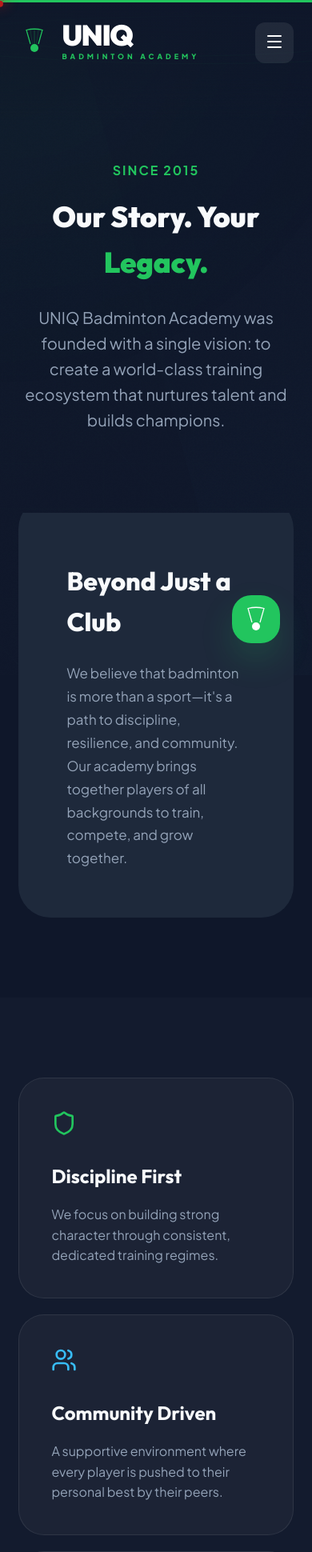
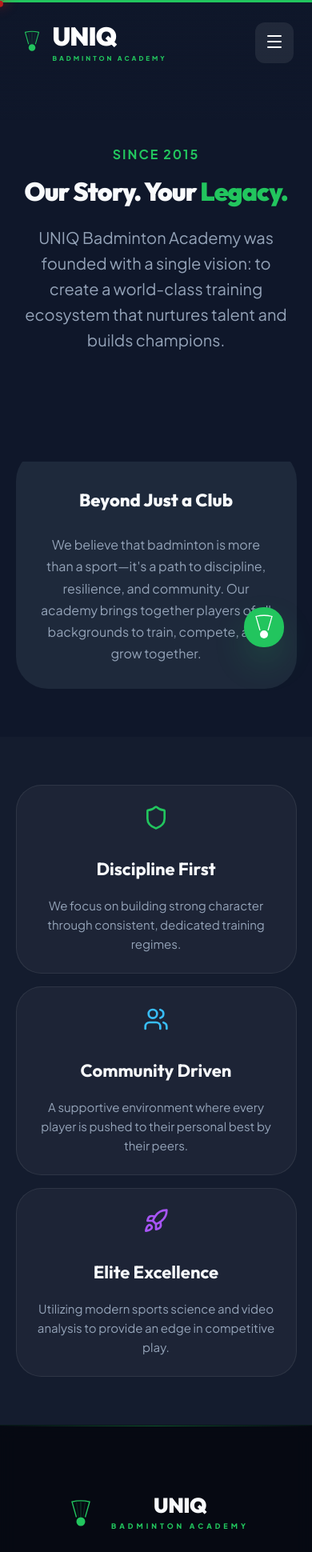
Before and after one commit to ChargeMOD-CMD/uniqbadmintonacademy, a React (Vite) app: page /uniqbadmintonacademy/about in a window 390 px wide. Shown: the top 1940 px of the page at 80% size. Built offline with nearby package versions, Linux system fonts and the light colour scheme.

Commit message:
fix: comprehensive mobile responsiveness and text alignment fixes

```diff
--- a/src/components/ChatBot.jsx
+++ b/src/components/ChatBot.jsx
@@ -63,7 +63,7 @@ export const ChatBot = () => {
             exit={{ opacity: 0, y: 50, scale: 0.9, filter: "blur(10px)" }}
             className="glass-card chat-window"
             style={{
-              width: "clamp(300px, 90vw, 400px)", height: 550, marginBottom: 24,
+              width: "clamp(280px, 92vw, 400px)", height: "clamp(450px, 70vh, 550px)", marginBottom: 24,
               display: "flex", flexDirection: "column", border: `1px solid ${theme.colors.accent}40`,
               boxShadow: `0 30px 60px rgba(0,0,0,0.5)`, overflow: "hidden",
               position: "relative"
--- a/src/components/Layout.jsx
+++ b/src/components/Layout.jsx
@@ -184,20 +184,20 @@ export const Layout = ({ children }) => {
 
       <nav style={{
         position: "fixed", top: 0, left: 0, right: 0, zIndex: 1000,
-        padding: scrolled ? "12px 6%" : "28px 6%",
+        padding: scrolled ? "12px clamp(12px, 4%, 28px)" : "28px clamp(12px, 6%, 28px)",
         background: scrolled ? "rgba(15, 23, 42, 0.96)" : "transparent",
         backdropFilter: scrolled ? "blur(24px)" : "none",
         borderBottom: scrolled ? `1px solid ${theme.colors.accent}30` : "none",
         transition: "all 0.6s cubic-bezier(0.16, 1, 0.3, 1)",
         display: "flex", alignItems: "center", justifyContent: "space-between"
       }}>
-        <Link to="/" style={{ display: "flex", alignItems: "center", gap: 14, textDecoration: "none", color: "inherit" }}>
+        <Link to="/" style={{ display: "flex", alignItems: "center", gap: "clamp(8px, 2vw, 14px)", textDecoration: "none", color: "inherit" }}>
           <motion.div whileHover={{ rotate: 360, scale: 1.1 }} transition={{ duration: 0.8, type: "spring" }}>
-            <ShuttlecockIcon size={40} />
+            <ShuttlecockIcon size={34} />
           </motion.div>
           <div>
-            <h1 style={{ fontSize: 30, fontWeight: 950, letterSpacing: "-1.5px", lineHeight: 0.85, color: "#fff" }}>UNIQ</h1>
-            <p style={{ fontSize: 9, fontWeight: 800, color: theme.colors.accent, letterSpacing: "4px", textTransform: "uppercase", marginTop: 4 }}>Badminton Academy</p>
+            <h1 style={{ fontSize: "clamp(20px, 4vw, 30px)", fontWeight: 950, letterSpacing: "-1.5px", lineHeight: 0.85, color: "#fff" }}>UNIQ</h1>
+            <p style={{ fontSize: 8, fontWeight: 800, color: theme.colors.accent, letterSpacing: "3px", textTransform: "uppercase", marginTop: 4 }}>Badminton Academy</p>
           </div>
         </Link>
 
@@ -251,7 +251,8 @@ export const Layout = ({ children }) => {
             style={{
               position: "fixed", inset: 0, background: "rgba(15, 23, 42, 0.98)",
               backdropFilter: "blur(20px)", zIndex: 1200, display: "flex",
-              flexDirection: "column", padding: "100px 10%", gap: 40
+              flexDirection: "column", padding: "clamp(80px, 15vh, 120px) 10%", gap: "clamp(20px, 5vh, 40px)",
+              alignItems: "center", textAlign: "center"
             }}
           >
             <button
@@ -265,7 +266,7 @@ export const Layout = ({ children }) => {
                 key={link.name}
                 to={link.path}
                 onClick={() => setMobileMenu(false)}
-                style={{ fontSize: 32, fontWeight: 900, color: "#fff", textDecoration: "none" }}
+                style={{ fontSize: "clamp(24px, 8vw, 36px)", fontWeight: 900, color: "#fff", textDecoration: "none", textTransform: "uppercase", letterSpacing: "2px" }}
               >
                 {link.name}
               </Link>
@@ -273,7 +274,7 @@ export const Layout = ({ children }) => {
             <Link
               to="/trial"
               onClick={() => setMobileMenu(false)}
-              style={{ padding: "20px", background: theme.colors.accent, color: "#fff", textAlign: "center", borderRadius: 16, fontSize: 18, fontWeight: 900 }}
+              style={{ padding: "18px 48px", background: theme.colors.accent, color: "#fff", textAlign: "center", borderRadius: 16, fontSize: 18, fontWeight: 900, textTransform: "uppercase", letterSpacing: "2px", marginTop: 20, width: "fit-content" }}
             >
               IGNITE NOW
             </Link>
@@ -296,33 +297,35 @@ export const Layout = ({ children }) => {
       </main>
 
       <footer style={{
-        padding: "140px 6% 40px", background: "rgba(4, 7, 13, 0.8)", borderTop: `1px solid ${theme.colors.accent}15`,
+        padding: "clamp(60px, 10vh, 140px) 5% 40px", background: "rgba(4, 7, 13, 0.8)", borderTop: `1px solid ${theme.colors.accent}15`,
         color: theme.colors.text, position: "relative", overflow: "hidden", zIndex: 20, backdropFilter: "blur(10px)"
       }}>
         <div style={{ position: "absolute", top: 0, left: 0, width: "100%", height: 1, background: `linear-gradient(90deg, transparent, ${theme.colors.accent}, transparent)`, opacity: 0.4 }} />
         <div style={{ display: "grid", gridTemplateColumns: "2fr 1fr 1fr 1fr", gap: 60, marginBottom: 100, position: "relative", zIndex: 1 }} className="responsive-grid">
-          <div style={{ maxWidth: 450 }}>
-            <div style={{ display: "flex", alignItems: "center", gap: 16, marginBottom: 36 }}>
+          <div style={{ maxWidth: 450 }} className="mobile-text-center">
+            <div style={{ display: "flex", alignItems: "center", gap: 16, marginBottom: 36 }} className="mobile-flex-center">
               <ShuttlecockIcon size={44} />
-              <h2 style={{ fontSize: 36, fontWeight: 950, letterSpacing: "-1.5px" }}>UNIQ</h2>
-              <p style={{ fontSize: 9, fontWeight: 800, color: theme.colors.accent, letterSpacing: "4px", textTransform: "uppercase", marginTop: 4 }}>Badminton Academy</p>
+              <div>
+                <h2 style={{ fontSize: 36, fontWeight: 950, letterSpacing: "-1.5px", lineHeight: 1 }}>UNIQ</h2>
+                <p style={{ fontSize: 9, fontWeight: 800, color: theme.colors.accent, letterSpacing: "4px", textTransform: "uppercase", marginTop: 4 }}>Badminton Academy</p>
+              </div>
             </div>
-            <p style={{ color: theme.colors.textMuted, fontSize: 17, lineHeight: 1.85, marginBottom: 40, opacity: 0.8 }}>We aren't a school. We are a sanctuary for those who seek to redefine the limits of human agility. Welcome to the Quantum era of Badminton.</p>
+            <p style={{ color: theme.colors.textMuted, fontSize: 16, lineHeight: 1.85, marginBottom: 40, opacity: 0.8 }}>We aren't a school. We are a sanctuary for those who seek to redefine the limits of human agility. Welcome to the Quantum era of Badminton.</p>
           </div>
-          <div>
-            <h4 style={{ fontSize: 13, fontWeight: 900, marginBottom: 36, textTransform: "uppercase", letterSpacing: "3px", color: theme.colors.accent }}>Protocols</h4>
+          <div className="mobile-text-center">
+            <h4 style={{ fontSize: 13, fontWeight: 900, marginBottom: "clamp(20px, 4vw, 36px)", textTransform: "uppercase", letterSpacing: "3px", color: theme.colors.accent }}>Protocols</h4>
             <div style={{ display: "flex", flexDirection: "column", gap: 20 }}>
               {navLinks.map(link => (
                 <Link key={link.name} to={link.path} style={{ color: theme.colors.textMuted, textDecoration: "none", fontSize: 15, fontWeight: 600, transition: "0.3s" }} onMouseEnter={e => e.target.style.color = "#fff"}>{link.name}</Link>
               ))}
             </div>
           </div>
-          <div>
-            <h4 style={{ fontSize: 13, fontWeight: 900, marginBottom: 36, textTransform: "uppercase", letterSpacing: "3px", color: theme.colors.accent }}>The Node</h4>
-            <div style={{ display: "flex", flexDirection: "column", gap: 28 }}>
-              <div style={{ display: "flex", alignItems: "center", gap: 16, color: theme.colors.textMuted }}><MapPin size={20} color={theme.colors.accent} /><span style={{ fontSize: 15 }}>The Quantum Vault, Kellys, Chennai</span></div>
-              <div style={{ display: "flex", alignItems: "center", gap: 16, color: theme.colors.textMuted }}><Phone size={20} color={theme.colors.accent} /><span style={{ fontSize: 15 }}>+91 75502 28654</span></div>
-              <div style={{ display: "flex", alignItems: "center", gap: 16, color: theme.colors.textMuted }}><Mail size={20} color={theme.colors.accent} /><span style={{ fontSize: 15 }}>nexus@uniqbadminton.com</span></div>
+          <div className="mobile-text-center">
+            <h4 style={{ fontSize: 13, fontWeight: 900, marginBottom: "clamp(20px, 4vw, 36px)", textTransform: "uppercase", letterSpacing: "3px", color: theme.colors.accent }}>The Node</h4>
+            <div style={{ display: "flex", flexDirection: "column", gap: 20 }}>
+              <div style={{ display: "flex", alignItems: "center", gap: 16, color: theme.colors.textMuted }} className="mobile-flex-center"><MapPin size={20} color={theme.colors.accent} /><span style={{ fontSize: 15 }}>The Quantum Vault, Kellys, Chennai</span></div>
+              <div style={{ display: "flex", alignItems: "center", gap: 16, color: theme.colors.textMuted }} className="mobile-flex-center"><Phone size={20} color={theme.colors.accent} /><span style={{ fontSize: 15 }}>+91 75502 28654</span></div>
+              <div style={{ display: "flex", alignItems: "center", gap: 16, color: theme.colors.textMuted }} className="mobile-flex-center"><Mail size={20} color={theme.colors.accent} /><span style={{ fontSize: 15 }}>nexus@uniqbadminton.com</span></div>
             </div>
           </div>
         </div>
--- a/src/index.css
+++ b/src/index.css
@@ -22,12 +22,14 @@
   }
 }
 
-body {
+html, body {
   font-family: 'Plus Jakarta Sans', sans-serif;
   background-color: var(--primary);
   color: var(--text);
   overflow-x: hidden;
   line-height: 1.6;
+  width: 100%;
+  position: relative;
 }
 
 h1, h2, h3, h4, h5, h6 {
@@ -126,12 +128,14 @@ a, button {
 
 @media (max-width: 768px) {
   section {
-    padding-left: 6% !important;
-    padding-right: 6% !important;
+    padding-left: 5% !important;
+    padding-right: 5% !important;
+    padding-top: 60px !important;
+    padding-bottom: 60px !important;
   }
 
   .glass-card {
-    padding: 30px !important;
+    padding: 24px !important;
   }
 
   /* Footer Mobile Fix */
@@ -143,28 +147,53 @@ a, button {
 
   .footer-links {
     justify-content: center !important;
+    flex-wrap: wrap;
   }
 
   /* 🖼️ Grid Image Harmony on Mobile */
   .responsive-grid > div[style*="backgroundImage"] {
-    min-height: 400px !important;
+    min-height: 300px !important;
+  }
+
+  .mobile-text-center {
+    text-align: center !important;
+  }
+
+  .mobile-flex-center {
+    justify-content: center !important;
   }
 }
 
 @media (max-width: 480px) {
-  h1 { font-size: 36px !important; }
-  h2 { font-size: 28px !important; }
+  h1 {
+    font-size: 32px !important;
+    line-height: 1.1 !important;
+    letter-spacing: -1px !important;
+  }
+  h2 {
+    font-size: 26px !important;
+    line-height: 1.2 !important;
+    letter-spacing: -0.5px !important;
+  }
+  h3 { font-size: 22px !important; }
+
   .chat-toggle {
-    width: 60px !important;
-    height: 60px !important;
-    bottom: 20px !important;
-    right: 20px !important;
+    width: 50px !important;
+    height: 50px !important;
+    bottom: 15px !important;
+    right: 15px !important;
   }
   .responsive-grid {
-    gap: 20px !important;
+    gap: 16px !important;
   }
   .glass-card {
-    padding: 24px !important;
+    padding: 20px !important;
+    border-radius: 20px !important;
+  }
+
+  /* Reset aggressive letter-spacing */
+  .holographic-text {
+    letter-spacing: -1px !important;
   }
 }
 
--- a/src/pages/About.jsx
+++ b/src/pages/About.jsx
@@ -40,11 +40,11 @@ export const About = () => {
         }}>
           <div style={{ backgroundImage: `url('${import.meta.env.BASE_URL}about.png')`, backgroundSize: "cover", backgroundPosition: "center" }} />
           <div style={{
-            background: theme.colors.secondary, padding: 60, display: "flex",
+            background: theme.colors.secondary, padding: "clamp(30px, 8vw, 60px)", display: "flex",
             flexDirection: "column", justifyContent: "center"
-          }}>
-            <h3 style={{ fontSize: 32, fontWeight: 800, marginBottom: 24 }}>Beyond Just a Club</h3>
-            <p style={{ color: theme.colors.textMuted, fontSize: 17, lineHeight: 1.7 }}>
+          }} className="mobile-text-center">
+            <h3 style={{ fontSize: "clamp(24px, 4vw, 32px)", fontWeight: 800, marginBottom: 24 }}>Beyond Just a Club</h3>
+            <p style={{ color: theme.colors.textMuted, fontSize: 16, lineHeight: 1.7 }}>
               We believe that badminton is more than a sport—it's a path to discipline, resilience, and community. Our academy brings together players of all backgrounds to train, compete, and grow together.
             </p>
           </div>
@@ -65,11 +65,12 @@ export const About = () => {
               whileInView={{ opacity: 1, y: 0 }}
               viewport={{ once: true }}
               transition={{ delay: i * 0.1 }}
-              style={{ padding: 40, background: theme.colors.glass, borderRadius: 32, border: `1px solid ${theme.colors.glassBorder}` }}
+              style={{ padding: "clamp(24px, 5vw, 40px)", background: theme.colors.glass, borderRadius: 32, border: `1px solid ${theme.colors.glassBorder}` }}
+              className="mobile-text-center"
             >
-              <div style={{ marginBottom: 24 }}>{v.icon}</div>
-              <h3 style={{ fontSize: 24, fontWeight: 700, marginBottom: 16 }}>{v.title}</h3>
-              <p style={{ color: theme.colors.textMuted, fontSize: 16, lineHeight: 1.6 }}>{v.desc}</p>
+              <div style={{ marginBottom: 24 }} className="mobile-flex-center">{v.icon}</div>
+              <h3 style={{ fontSize: 22, fontWeight: 700, marginBottom: 16 }}>{v.title}</h3>
+              <p style={{ color: theme.colors.textMuted, fontSize: 15, lineHeight: 1.6 }}>{v.desc}</p>
             </motion.div>
           ))}
         </div>
--- a/src/pages/Coaches.jsx
+++ b/src/pages/Coaches.jsx
@@ -44,16 +44,16 @@ export const Coaches = () => {
       {/* Hero Image for Coaches */}
       <section style={{ padding: "0 6% 80px" }}>
         <div style={{
-          height: 400, borderRadius: 40, overflow: "hidden",
+          height: "clamp(300px, 40vh, 400px)", borderRadius: "clamp(24px, 5vw, 40px)", overflow: "hidden",
           backgroundImage: `url('${import.meta.env.BASE_URL}coaches.png')`, backgroundSize: "cover", backgroundPosition: "center",
-          display: "flex", alignItems: "flex-end", padding: 60
+          display: "flex", alignItems: "flex-end", padding: "clamp(24px, 6vw, 60px)"
         }}>
           <div style={{
-            padding: "24px 40px", borderRadius: 24, background: "rgba(15, 23, 42, 0.6)",
+            padding: "clamp(20px, 4vw, 24px) clamp(24px, 5vw, 40px)", borderRadius: 24, background: "rgba(15, 23, 42, 0.6)",
             backdropFilter: "blur(20px)", border: `1px solid ${theme.colors.glassBorder}`
-          }}>
-            <h2 style={{ fontSize: 32, fontWeight: 800 }}>Master Your Craft</h2>
-            <p style={{ color: theme.colors.textMuted }}>Personalized guidance for every player.</p>
+          }} className="mobile-text-center">
+            <h2 style={{ fontSize: "clamp(24px, 4vw, 32px)", fontWeight: 800 }}>Master Your Craft</h2>
+            <p style={{ color: theme.colors.textMuted, fontSize: "clamp(14px, 3vw, 16px)" }}>Personalized guidance for every player.</p>
           </div>
         </div>
       </section>
@@ -66,8 +66,8 @@ export const Coaches = () => {
             whileInView={{ opacity: 1, y: 0 }}
             viewport={{ once: true }}
             transition={{ delay: i * 0.1 }}
-            className="glass-card"
-            style={{ padding: 50, textAlign: "center" }}
+            className="glass-card mobile-text-center"
+            style={{ padding: "clamp(30px, 8vw, 50px)", textAlign: "center" }}
           >
             <div style={{
               width: 100, height: 100, borderRadius: "50%", background: `${c.color}15`,
--- a/src/pages/Enroll.jsx
+++ b/src/pages/Enroll.jsx
@@ -56,7 +56,7 @@ export const Enroll = () => {
               initial={{ opacity: 0, y: 20 }}
               animate={{ opacity: 1, y: 0 }}
               className="glass-card"
-              style={{ padding: "60px", textAlign: "center" }}
+              style={{ padding: "clamp(30px, 8vw, 60px)", textAlign: "center" }}
             >
               <div style={{ display: "grid", gridTemplateColumns: "1fr 1fr", gap: 30, marginBottom: 40 }} className="responsive-grid">
                 <a
@@ -115,7 +115,7 @@ export const Enroll = () => {
               animate={{ opacity: 1 }}
               onSubmit={handleFormSubmit}
               className="glass-card"
-              style={{ padding: 60 }}
+              style={{ padding: "clamp(30px, 8vw, 60px)" }}
             >
               <div style={{ display: "grid", gridTemplateColumns: "1fr 1fr", gap: 24, marginBottom: 24 }} className="responsive-grid">
                 <div>
--- a/src/pages/Facilities.jsx
+++ b/src/pages/Facilities.jsx
@@ -21,16 +21,16 @@ export const Facilities = () => {
       {/* Main Image */}
       <section style={{ padding: "0 6% 100px" }}>
         <div className="responsive-grid" style={{
-          display: "grid", gridTemplateColumns: "repeat(auto-fit, minmax(400px, 1fr))",
+          display: "grid", gridTemplateColumns: "repeat(auto-fit, minmax(280px, 1fr))",
           gap: 30, background: theme.colors.secondary, borderRadius: 40, overflow: "hidden"
         }}>
           <div style={{ backgroundImage: `url('${import.meta.env.BASE_URL}court.png')`, backgroundSize: "cover", backgroundPosition: "center", minHeight: 400 }} />
-          <div style={{ padding: 60, display: "flex", flexDirection: "column", justifyContent: "center" }}>
-            <h2 style={{ fontSize: 36, fontWeight: 800, marginBottom: 24 }}>Professional Infrastructure</h2>
-            <p style={{ color: theme.colors.textMuted, fontSize: 18, lineHeight: 1.7, marginBottom: 40 }}>
+          <div style={{ padding: "clamp(30px, 8vw, 60px)", display: "flex", flexDirection: "column", justifyContent: "center" }} className="mobile-text-center">
+            <h2 style={{ fontSize: "clamp(28px, 4vw, 36px)", fontWeight: 800, marginBottom: 24 }}>Professional Infrastructure</h2>
+            <p style={{ color: theme.colors.textMuted, fontSize: "clamp(16px, 3vw, 18px)", lineHeight: 1.7, marginBottom: 40 }}>
               Our facility spans over 12,000 sq.ft featuring 8 professional-grade courts. We've invested in the best technology to ensure that your training is effective, safe, and professional.
             </p>
-            <div style={{ display: "grid", gridTemplateColumns: "1fr 1fr", gap: 30 }} className="responsive-grid">
+            <div style={{ display: "grid", gridTemplateColumns: "repeat(auto-fit, minmax(140px, 1fr))", gap: 30 }} className="responsive-grid">
               {items.map((item, i) => (
                 <div key={i}>
                   <div style={{ marginBottom: 16 }}>{item.icon}</div>
--- a/src/pages/FreeTrial.jsx
+++ b/src/pages/FreeTrial.jsx
@@ -57,11 +57,11 @@ export const FreeTrial = () => {
         >
           <div style={{ backgroundImage: `url('${import.meta.env.BASE_URL}trial.png')`, backgroundSize: "cover", backgroundPosition: "center", minHeight: 600 }} />
 
-          <div style={{ padding: 60, display: "flex", flexDirection: "column", justifyContent: "center" }}>
-            <div style={{ display: "flex", gap: 8, marginBottom: 24 }}>
+          <div style={{ padding: "clamp(30px, 8vw, 60px)", display: "flex", flexDirection: "column", justifyContent: "center" }} className="mobile-text-center">
+            <div style={{ display: "flex", gap: 8, marginBottom: 24 }} className="mobile-flex-center">
               {[...Array(5)].map((_, i) => <Star key={i} size={16} fill={theme.colors.gold} color={theme.colors.gold} />)}
             </div>
-            <h2 style={{ fontSize: 42, fontWeight: 950, marginBottom: 28, letterSpacing: "-1.5px" }}>The Evaluation Protocol</h2>
+            <h2 style={{ fontSize: "clamp(32px, 5vw, 42px)", fontWeight: 950, marginBottom: 28, letterSpacing: "-1.5px", lineHeight: 1 }}>The Evaluation Protocol</h2>
             <p style={{ color: theme.colors.textMuted, fontSize: 18, lineHeight: 1.8, marginBottom: 48 }}>
               Experience the UNIQ difference. Our 60-minute evaluation protocol includes technical baseline assessment, footwork calibration, and a customized growth roadmap.
             </p>
@@ -131,7 +131,7 @@ export const FreeTrial = () => {
           }}
         >
           {/* Map Info */}
-          <div style={{ padding: 40, display: "flex", flexDirection: "column", gap: 40 }}>
+          <div style={{ padding: "clamp(24px, 5vw, 40px)", display: "flex", flexDirection: "column", gap: 40 }} className="mobile-text-center">
             <div>
               <div style={{ display: "flex", alignItems: "center", gap: 16, marginBottom: 24 }}>
                 <div style={{ padding: 12, background: "rgba(34, 197, 94, 0.1)", borderRadius: "12px" }}>
--- a/src/pages/Programs.jsx
+++ b/src/pages/Programs.jsx
@@ -43,7 +43,7 @@ export const Programs = () => {
         <p style={{ fontSize: 20, color: theme.colors.textMuted, maxWidth: 700, margin: "0 auto" }}>Choose the program that fits your ambition. From first smash to final victory.</p>
       </section>
 
-      <section style={{ padding: "0 6% 120px", display: "grid", gridTemplateColumns: "repeat(auto-fit, minmax(350px, 1fr))", gap: 30 }} className="responsive-grid">
+      <section style={{ padding: "0 6% 120px", display: "grid", gridTemplateColumns: "repeat(auto-fit, minmax(280px, 1fr))", gap: "clamp(20px, 4vw, 30px)" }} className="responsive-grid">
         {programs.map((p, i) => (
           <motion.div
             key={i}
@@ -53,7 +53,7 @@ export const Programs = () => {
             transition={{ delay: i * 0.1 }}
             className="glass-card"
             style={{
-              padding: 50, borderRadius: 40,
+              padding: "clamp(30px, 8vw, 50px)", borderRadius: 40,
               border: p.featured ? `2px solid ${p.color}50` : `1px solid ${theme.colors.glassBorder}`,
               position: "relative",
               display: "flex", flexDirection: "column"
```
Also changed, not shown: src/pages/Home.jsx (+23 -22 lines).
